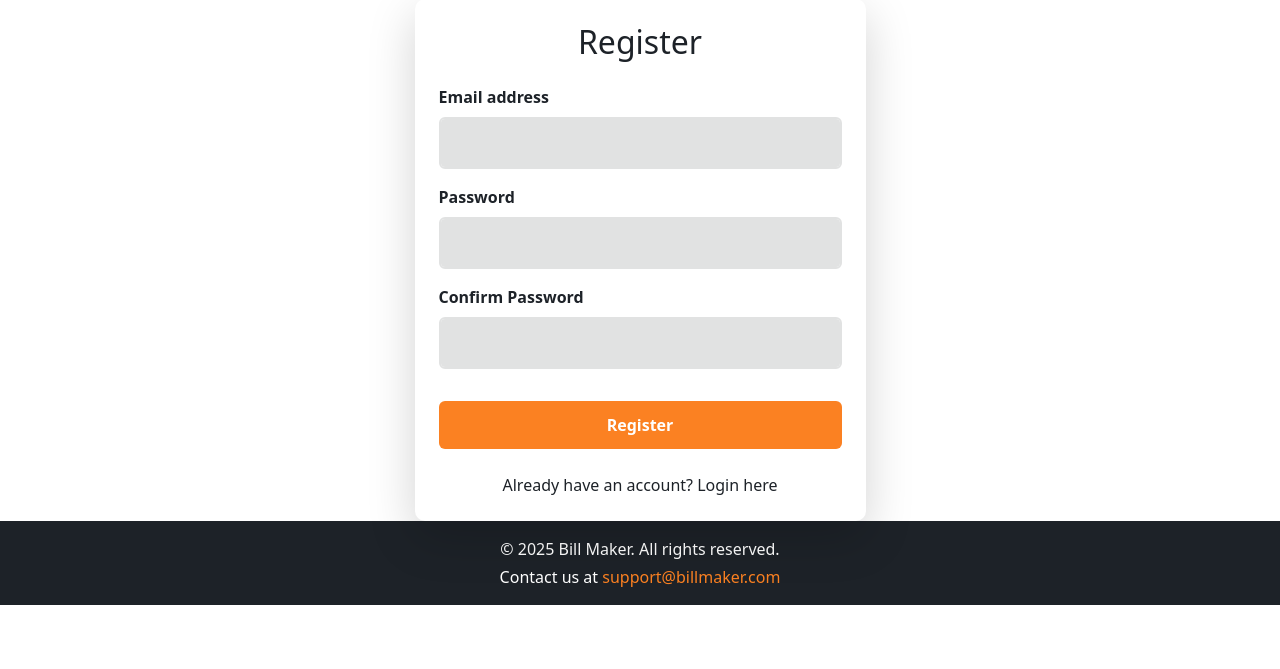
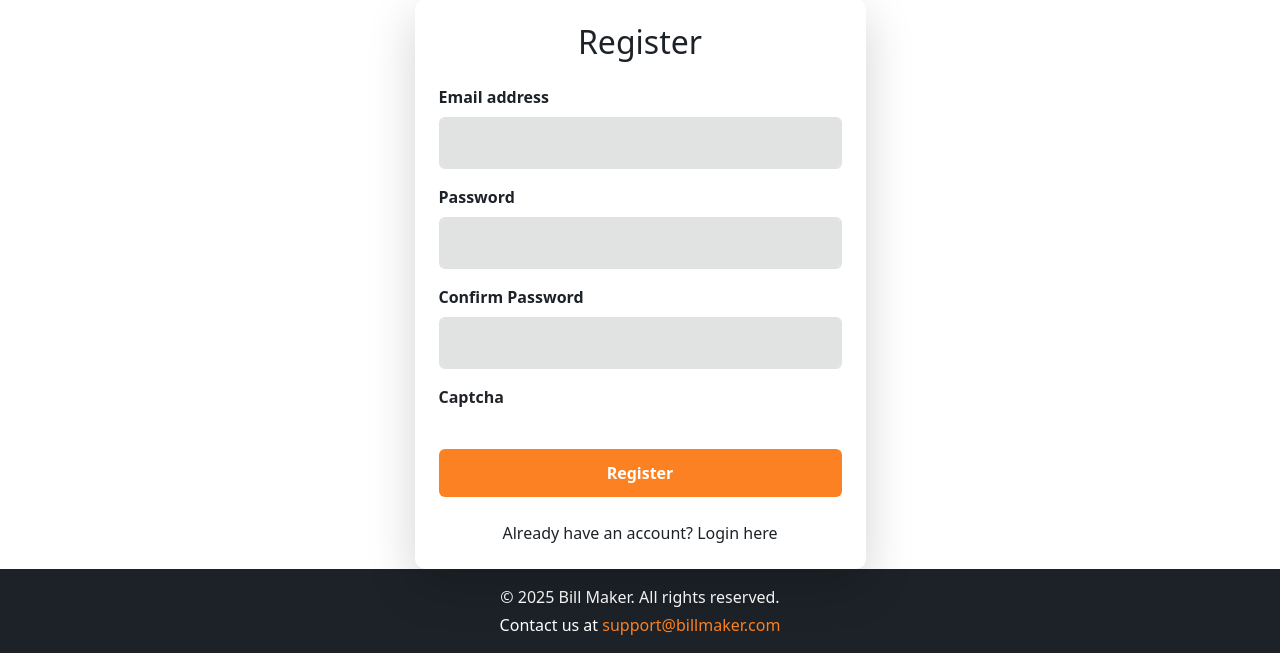
Before and after one commit to Adarshh5/Bill-Maker, a Django app: page /Registration/ in a window 1280 px wide. Shown: the part 131-800 px from the top of the page. Run offline with Django 5.2, Linux system fonts and the light colour scheme.

Commit message:
captcha added

```diff
--- a/SimpleInvoice/settings.py
+++ b/SimpleInvoice/settings.py
@@ -30,6 +30,7 @@ INSTALLED_APPS = [
     'django.contrib.staticfiles',
     'account',
     'billing',
+    'captcha',
 ]
 
 MIDDLEWARE = [
--- a/SimpleInvoice/urls.py
+++ b/SimpleInvoice/urls.py
@@ -6,4 +6,5 @@ urlpatterns = [
     path('admin/', admin.site.urls),
     path('', include('account.urls')),
     path('', include('billing.urls')),
+    path('captcha/', include('captcha.urls')),
 ]
--- a/account/forms.py
+++ b/account/forms.py
@@ -1,8 +1,11 @@
 from django import forms
 from account.models import User
 from django.contrib.auth.forms import PasswordChangeForm
+from captcha.fields import CaptchaField
+
 
 class RegistertionForm(forms.ModelForm):
+    captcha = CaptchaField()
     password = forms.CharField(label='Password', widget=forms.PasswordInput(attrs={'class': 'form-control'}))
     confirm_password = forms.CharField(label='Confirm password (again)', widget=forms.PasswordInput(attrs={'class': 'form-control'}))
     email = forms.CharField(required=True, widget=forms.EmailInput(attrs={'class':'form-control'}))
--- a/account/templates/account/registration.html
+++ b/account/templates/account/registration.html
@@ -63,6 +63,13 @@
                             </div>
                         {% endfor %}
                     </div>
+                    <div class="mb-3">
+                        <label class="form-label">Captcha</label>
+                        {{ form.captcha }}
+                        {% for error in form.captcha.errors %}
+                           <p class="text-danger">{{ error }}</p>
+                        {% endfor %}
+                    </div>
 
                     <button type="submit" class="btn btn-block w-100 mt-3">Register</button>
                 </form>
```
